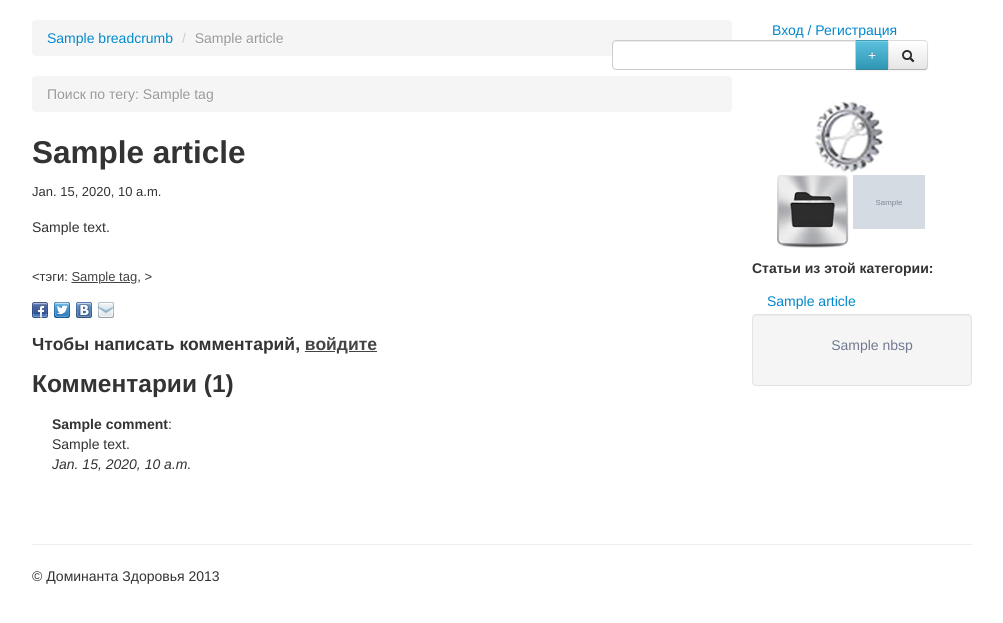
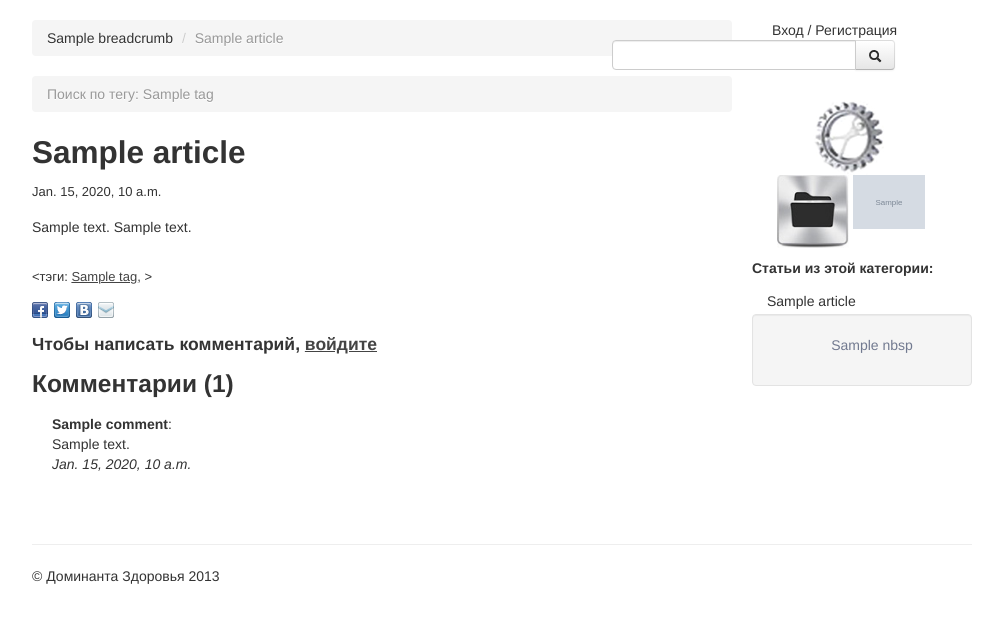
Before and after one commit to kpx13/dominanta, a Django app: template templates/article.html in a window 1280 px wide. Shown: the top 623 px of the page, without its empty margins (138-1141 px from the left). Run offline with Django 3.2, Linux system fonts and the light colour scheme; the template is opened without the code that fills it: most values are stand-ins (such as "Sample title", 1, 10 or a date in 2020); grey boxes marked "Sample" are stand-in pictures.

Commit message:
edits september

```diff
--- a/blog/models.py
+++ b/blog/models.py
@@ -82,8 +82,8 @@
     category = models.ManyToManyField(Category, verbose_name=u'категория')
     name = models.CharField(max_length=128, verbose_name=u'название')
     date = models.DateField(verbose_name=u'дата')
-    text = RichTextField(verbose_name=u'контент')
     desc = RichTextField(max_length=512, verbose_name=u'вступительный контент')
+    text = RichTextField(verbose_name=u'продолжение контента')
     tags = TaggableManager(blank=True, through=ArticleTaggedItem)
     slug = models.SlugField(max_length=128, verbose_name=u'slug', unique=True, blank=True, help_text=u'Заполнять не нужно')
 
--- a/dominanta/settings.py
+++ b/dominanta/settings.py
@@ -177,7 +177,8 @@
 
 ULOGIN_FIELDS = ['first_name', 'last_name', 'email']
 ULOGIN_DISPLAY = 'panel'
-ULOGIN_PROVIDERS = ['vkontakte', 'facebook', 'google', 'twitter', 'yandex']
+ULOGIN_PROVIDERS = ['vkontakte', 'facebook', 'google', 'twitter', 'yandex', 'odnoklassniki', 'mailru']
+ULOGIN_HIDDEN = []
 #ULOGIN_CALLBACK = 'callback'
 LOGIN_REDIRECT_URL = '/'
 
--- a/site_static/css/style.css
+++ b/site_static/css/style.css
@@ -276,3 +276,10 @@
 }
 
 .b-info img {padding: 10px}
+
+#plus-button {display: none}
+
+h1, h2, h3, h4, h5, p, a
+{
+    color: #333;
+}
--- a/templates/article.html
+++ b/templates/article.html
@@ -19,8 +19,9 @@
         <div class="b-info">
             <h2>{{ article.name }}</h2>
             <span class="b-info__tags">{{ article.date }}</span>
+
+            {{ a.desc|safe }}
             {{ article.text|safe }}
-
 
                 {% if request.user.is_superuser %}
                     <a href='/article/{{ article.id }}/edit/'>Редактировать</a> &nbsp;|&nbsp;
--- a/templates/articles_search.html
+++ b/templates/articles_search.html
@@ -17,7 +17,7 @@
         {% for a in articles %}
             <div class="b-info">
                 <a class="b-info__title" href="/article/{{ a.id }}/">{{ a.name|safe }}</a><br />
-                {{ a.text|safe }}
+                {{ a.desc|safe }}
                 <a href="/article/{{ a.id }}/">(подробнее...&hellip;)</a>
             </div>
         {% empty %}
@@ -28,7 +28,7 @@
       {% for a in archive %}
             <div class="b-info">
                 <a href="/media/{{ a.file }}/" target='_blank'>{{ a.name|safe }}</a><br />
-                {{ a.text|safe }}
+                {{ a.desc|safe }}
                 <a href="/media/{{ a.file }}/" target='_blank'>(подробнее...&hellip;)</a>
             </div>
         {% empty %}
@@ -41,7 +41,7 @@
         {% for a in articles %}
             <div class="b-info">
                 <a class="b-info__title" href="/article/{{ a.id }}/">{{ a.name|safe }}</a><br />
-                {{ a.text|safe }}
+                {{ a.desc|safe }}
                 <a href="/article/{{ a.id }}/">(подробнее...&hellip;)</a>
             </div>
         {% empty %}
```
